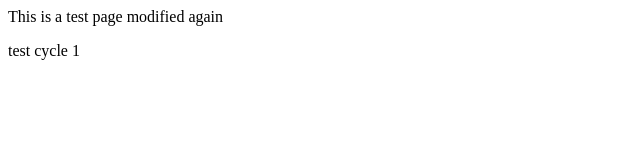
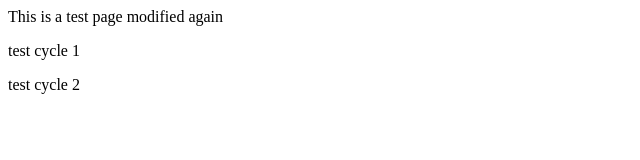
Before and after one commit to sman0123/nginx-application, a plain HTML site: page index.html in a window 1280 px wide. Shown: the full height of the page, 0-640 px from the left. Drawn offline with Linux system fonts and the light colour scheme.

Commit message:
Update index.html

```diff
--- a/index.html
+++ b/index.html
@@ -5,5 +5,6 @@
 <body>
 	<p>This is a test page modified again</p>
 	<p>test cycle 1 </P>
+	<p>test cycle 2 </P>
 </body>
 </html>
```
